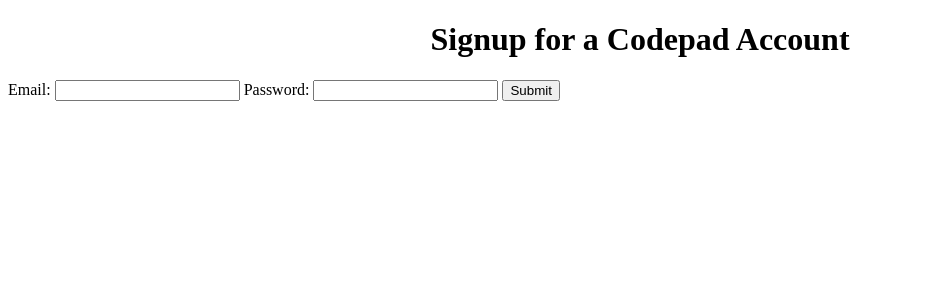
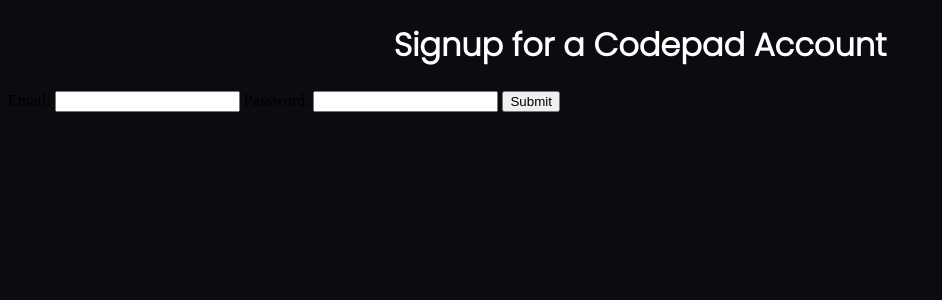
Before and after one commit to CrazeXD/Code-Discord-Bot, a Django app: page /signup/ in a window 1280 px wide. Shown: the top 300 px of the page, without its empty margins (0-942 px from the left). Run offline with Django 4.2, Linux system fonts and the light colour scheme.

Commit message:
Worked 'kinda' on signup.html

```diff
--- a/Src/Codepad/LandingPage/templates/index.html
+++ b/Src/Codepad/LandingPage/templates/index.html
@@ -5,7 +5,6 @@
       <meta name="viewport" content="width=device-width">
       <title>Codepad - A Discord Bot</title>
       <link rel="stylesheet" href="https://use.fontawesome.com/releases/v5.13.0/css/all.css">
-      <link rel="icon" href="https://upload.wikimedia.org/wikipedia/commons/thumb/b/b2/Repl.it_logo.svg/220px-Repl.it_logo.png">
       <script src="https://ajax.googleapis.com/ajax/libs/jquery/3.5.1/jquery.min.js"></script>
       <script>
          // header scrolling effect
@@ -335,6 +334,7 @@
                   <li><a class="nav-link" href="#home">Home</a></li>
                   <li><a class="nav-link" href="#docs">How It Works</a></li>
                   <li><a class="nav-link" href="#invite">Invite the Bot!</a></li>
+                  <li><a class="nav-link" href="/signup">Sign Up!</a></li>
                </ul>
                <div class="hamburger">
                   <div class="line1"></div>
--- a/Src/Codepad/LandingPage/templates/signup.html
+++ b/Src/Codepad/LandingPage/templates/signup.html
@@ -1,8 +1,4 @@
 <!DOCTYPE html>
-<!--[if lt IE 7]>      <html class="no-js lt-ie9 lt-ie8 lt-ie7"> <![endif]-->
-<!--[if IE 7]>         <html class="no-js lt-ie9 lt-ie8"> <![endif]-->
-<!--[if IE 8]>         <html class="no-js lt-ie9"> <![endif]-->
-<!--[if gt IE 8]>      <html class="no-js"> <!--<![endif]-->
 <html>
     <head>
         <meta charset="utf-8">
@@ -11,13 +7,28 @@
         <meta name="description" content="">
         <meta name="viewport" content="width=device-width, initial-scale=1">
         <style>
+            @import url('https://fonts.googleapis.com/css2?family=Poppins:wght@300&display=swap');
+            :root {
+            --main-background: #0b0c0f;
+            --main-fonts-color: #fff;
+            --main-decor-color:#00a9e2;
+            --main-header-background:#21252e;
+            --main-font-family: 'Poppins', sans-serif;
+            }
+            body {
+                background-color: var(--main-background)
+            }
             h1 {
                 text-align: center;
+                font-family: var(--main-font-family);
+                color: var(--main-fonts-color)
             }
         </style>
     </head>
     <body>
-        <h1>Signup for a Codepad Account</h1>
+        <header>
+            <h1>Signup for a Codepad Account</h1>
+        </header>
         <form action = "" method = "post">
             {% csrf_token %}
             {{form}}
```
